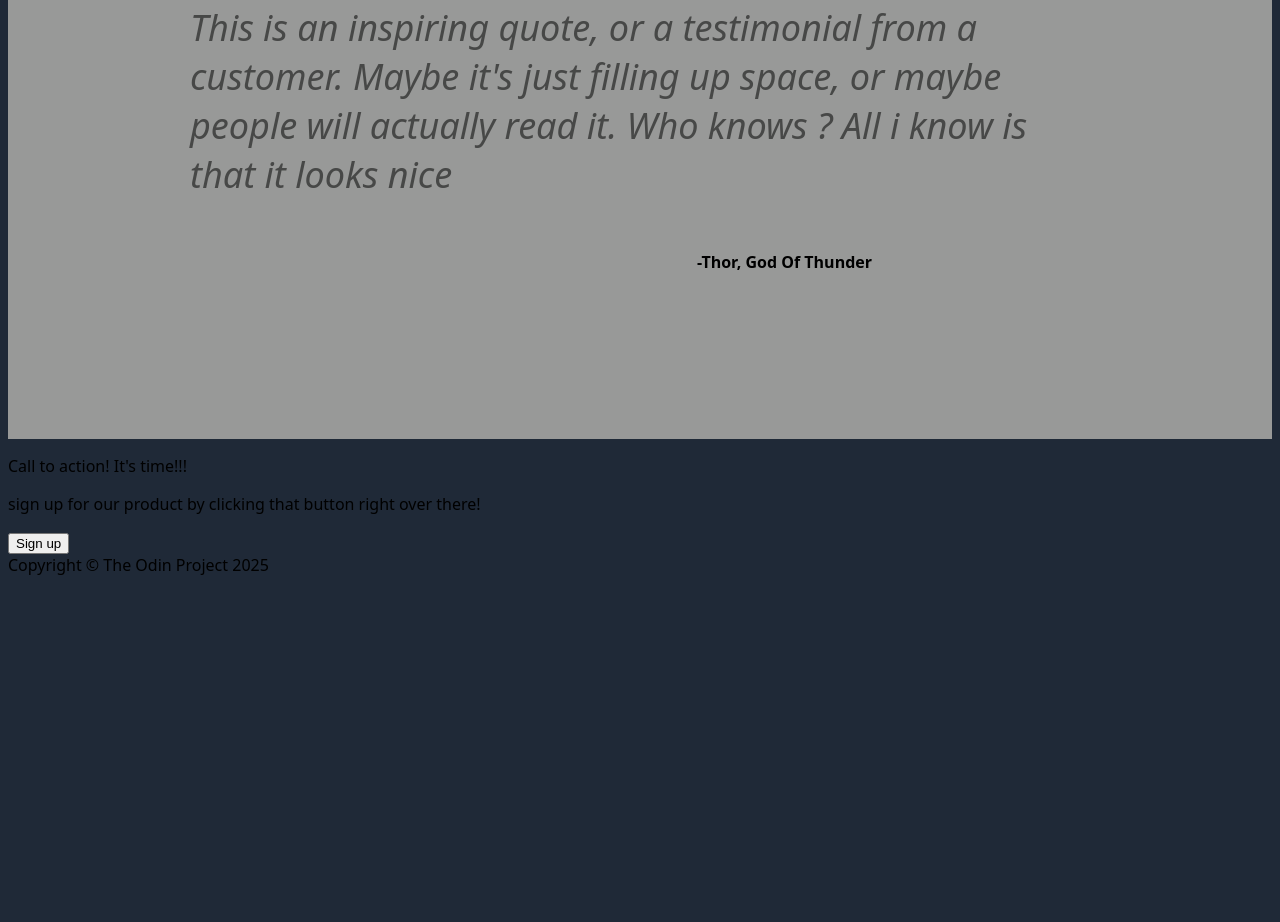
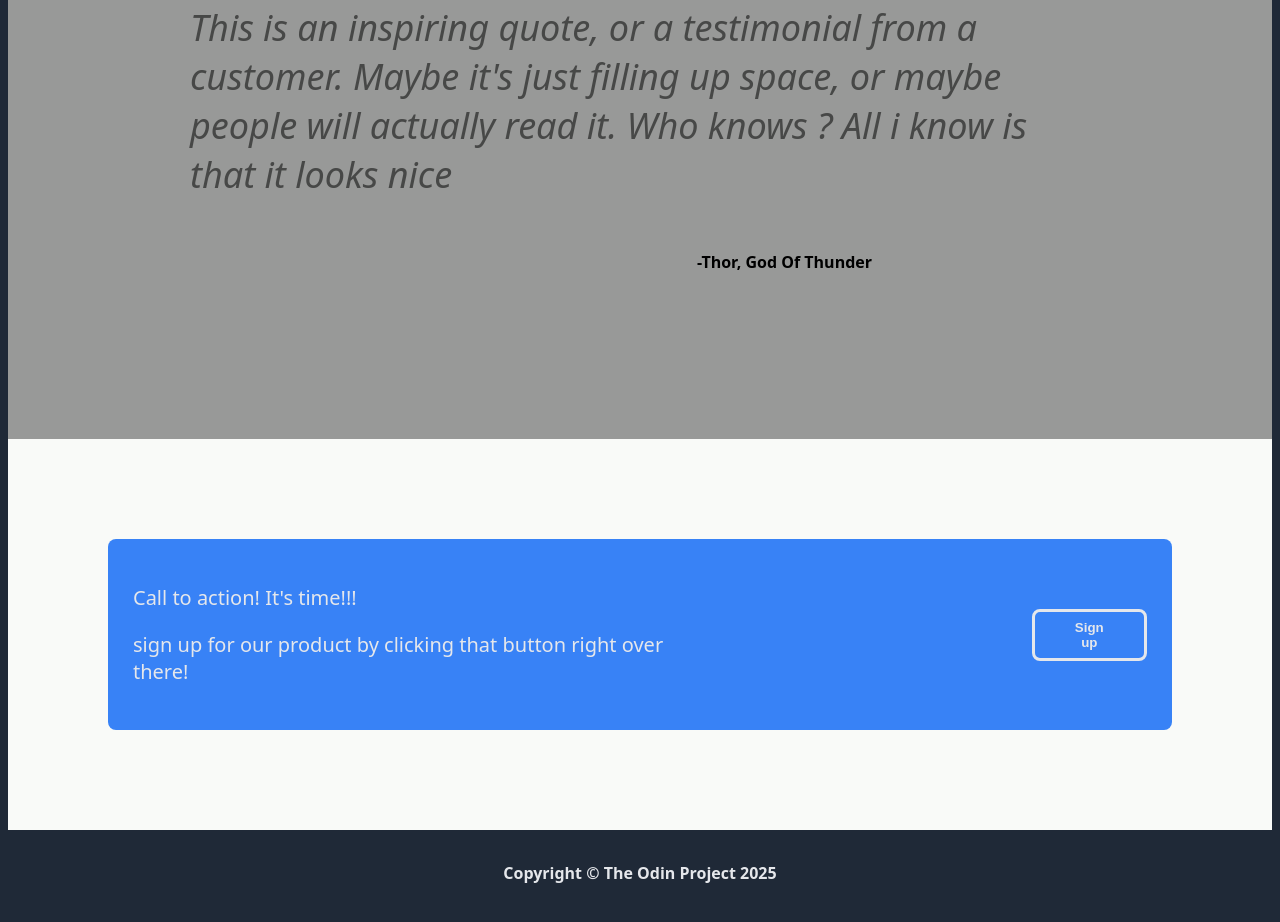
Before and after one commit to LDDANIEL11/Odin-Css-Final-project, a plain HTML site: page index.html in a window 1280 px wide. Shown: the part 1162-2084 px from the top of the page. Before the commit the page ends 1746 px from the top, so only its background shows below. Drawn offline with Linux system fonts and the light colour scheme.

Commit message:
added sign-up field and footer field styles , and ended the design fully

```diff
--- a/assets/style.css
+++ b/assets/style.css
@@ -138,3 +138,44 @@ ul {
   margin-left: auto;
   margin-right: 250px;
 }
+
+.sign-up-section {
+  background-color: #f9faf8;
+  padding: 100px;
+}
+
+.sign-up-box {
+  background-color: #3882f6;
+  padding: 25px;
+  border-radius: 8px;
+  display: flex;
+  justify-content: center;
+  align-items: center;
+}
+
+.guide {
+  font-size: 20px;
+  font-weight: 500;
+  color: #e5e7eb;
+}
+
+.sign-up-box button {
+  margin-left: 350px;
+  padding: 8px 32px;
+  border: 3px;
+  border-style: solid;
+  border-color: #e5e7eb;
+  border-radius: 8px;
+  background-color: #3882f6;
+  color: #e5e7eb;
+  font-weight: 700;
+}
+
+.footer {
+  font-weight: 900;
+  display: flex;
+  justify-content: center;
+  align-items: center;
+  padding: 32px;
+  color: #e5e7eb;
+}
```
